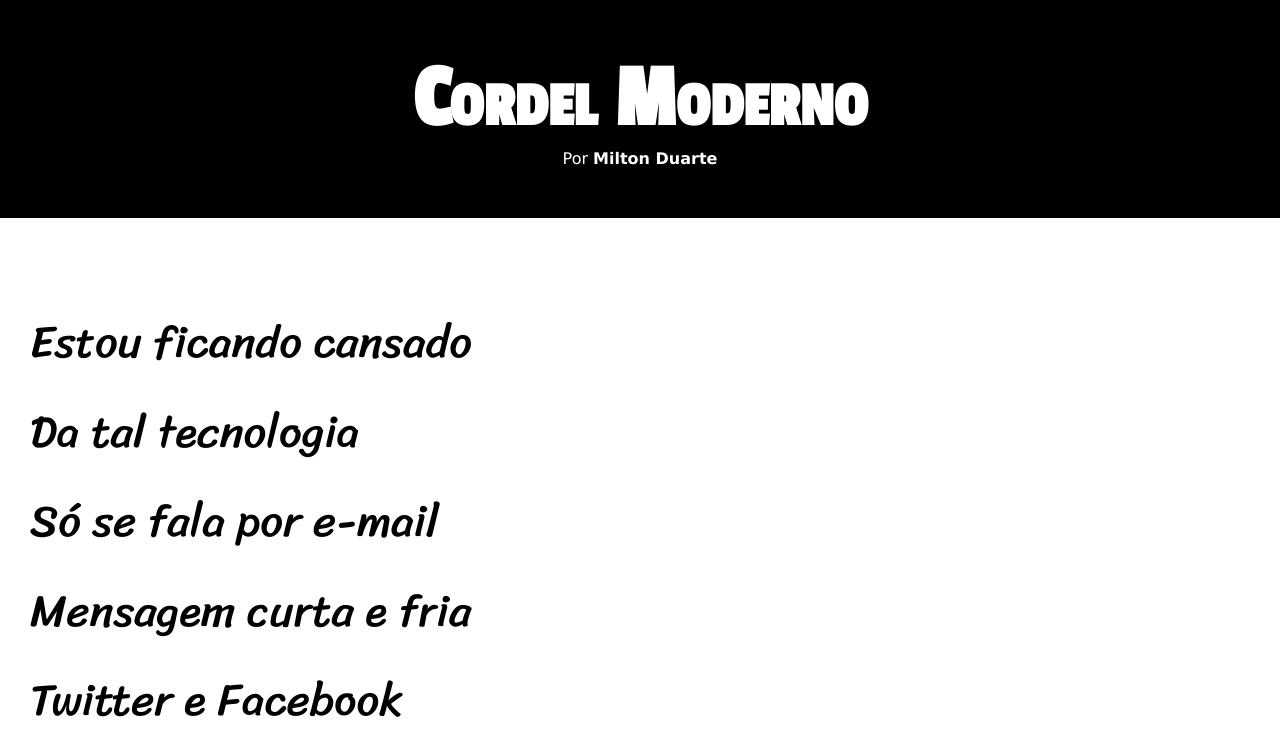
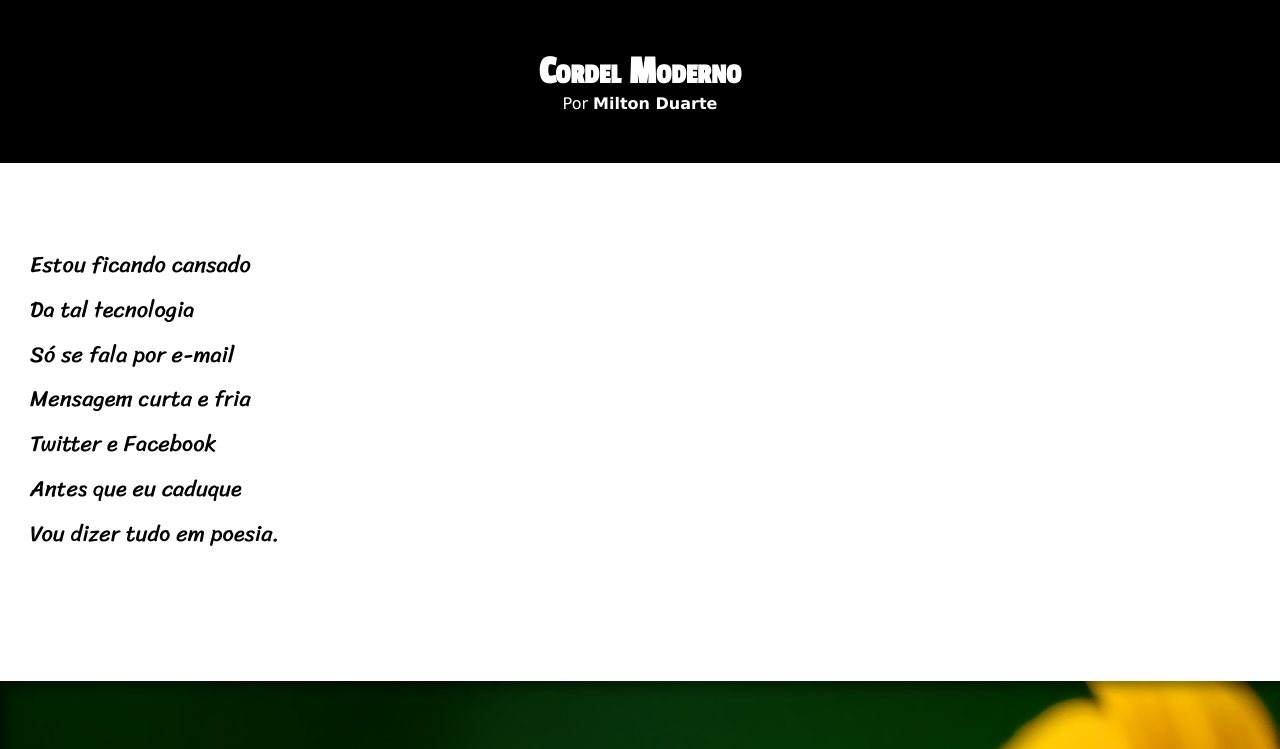
Before and after one commit to Edu-213/projeto-cordel, a plain HTML site: page index.html in a window 1280 px wide. Shown: the top 749 px of the page. Drawn offline with Linux system fonts and the light colour scheme.

Commit message:
adição de mídia query

```diff
--- /dev/null
+++ b/estilo/desktop.css
@@ -0,0 +1,9 @@
+@charset "UTF-8";
+
+header > h1 {
+    font-size: 2.5em;
+}
+
+section {
+    font-size: 1.4em;
+}
--- a/index.html
+++ b/index.html
@@ -6,6 +6,7 @@
     <meta name="viewport" content="width=device-width, initial-scale=1.0">
     <title>Cordel Moderno</title>
     <link rel="stylesheet" href="estilo/style.css">
+    <link rel="stylesheet" href="estilo/desktop.css" media="screen and (min-width: 992px)">
 
 </head>
 <body>
```
